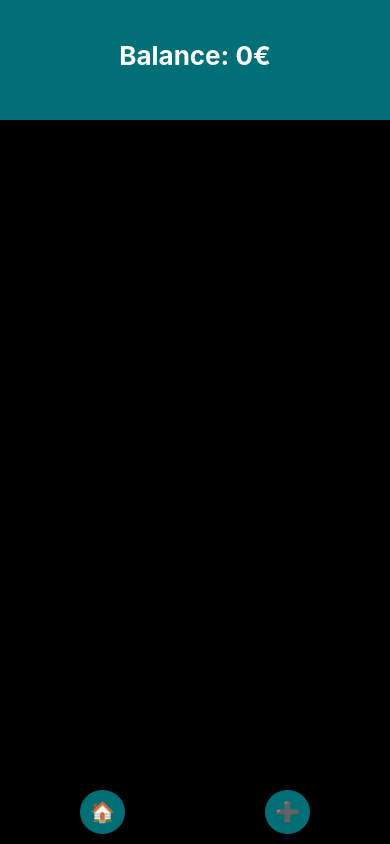
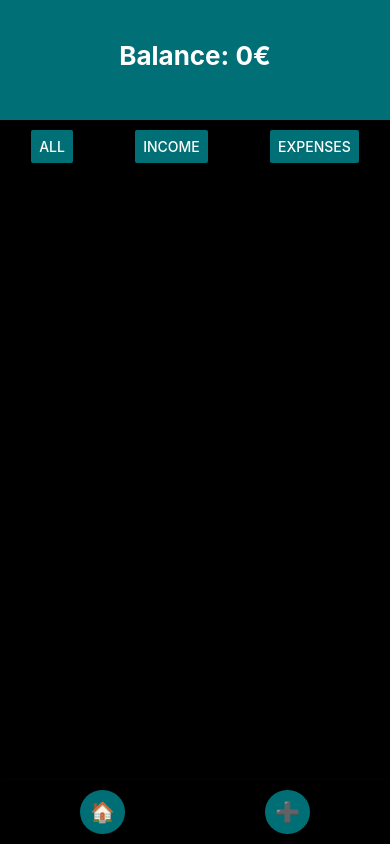
Before and after one commit to AfonsoSousa123/ExpenseTracker, a React Native app: screen /Home in a window 390 px wide. Built offline with nearby package versions, Linux system fonts and the light colour scheme.

Commit message:
feat: Add transaction filtering functionality and sort transactions by date in HomeScreen

```diff
--- a/screens/HomeScreen.tsx
+++ b/screens/HomeScreen.tsx
@@ -1,5 +1,12 @@
 import React, { useEffect, useState } from "react";
-import { ScrollView, FlatList, Text, StyleSheet, View } from "react-native";
+import {
+  ScrollView,
+  FlatList,
+  Text,
+  StyleSheet,
+  View,
+  Button,
+} from "react-native";
 import { useIsFocused } from "@react-navigation/native";
 import { Transaction } from "../types/Transaction";
 import TransactionItem from "../components/TransactionItem";
@@ -15,10 +22,18 @@ const HomeScreen = () => {
     null
   );
   const [isModalVisible, setModalVisible] = useState(false);
+  const [filter, setFilter] = useState<"all" | "income" | "expense">("all");
 
   const loadTransactions = async () => {
     const data = await AsyncStorage.getItem(STORAGE_KEY);
-    if (data) setTransactions(JSON.parse(data));
+    if (data) {
+      const parsedTransactions = JSON.parse(data);
+      const sortedTransactions = parsedTransactions.sort(
+        (a: Transaction, b: Transaction) =>
+          new Date(b.date).getTime() - new Date(a.date).getTime()
+      );
+      setTransactions(sortedTransactions);
+    }
   };
 
   const onDelete = async (id: string) => {
@@ -58,13 +73,37 @@ const HomeScreen = () => {
     0
   );
 
+  // Filter transactions based on the selected filter
+  const filteredTransactions = transactions.filter((transaction) => {
+    if (filter === "all") return true;
+    return transaction.type === filter;
+  });
+
   return (
     <>
       <Text style={styles.header}>Balance: {balance}€</Text>
 
+      <View style={styles.filterContainer}>
+        <Button
+          color={"#007076"}
+          title="All"
+          onPress={() => setFilter("all")}
+        />
+        <Button
+          color={"#007076"}
+          title="Income"
+          onPress={() => setFilter("income")}
+        />
+        <Button
+          color={"#007076"}
+          title="Expenses"
+          onPress={() => setFilter("expense")}
+        />
+      </View>
+
       <View style={styles.listContainer}>
         <FlatList
-          data={transactions}
+          data={filteredTransactions}
           keyExtractor={(item) => item.id}
           renderItem={({ item }) => (
             <TransactionItem
@@ -73,6 +112,7 @@ const HomeScreen = () => {
             />
           )}
           scrollEnabled={isFocused}
+          showsVerticalScrollIndicator={true}
           contentContainerStyle={styles.listContent}
         />
       </View>
@@ -90,14 +130,8 @@ const HomeScreen = () => {
 export default HomeScreen;
 
 const styles = StyleSheet.create({
-  scrollContainer: {
-    flexGrow: 1,
-    padding: 16,
-    backgroundColor: "#000000",
-  },
   header: {
     backgroundColor: "#007076",
-    // borderRadius: 8,
     paddingVertical: 40,
     paddingHorizontal: 20,
     fontSize: 26,
@@ -106,9 +140,14 @@ const styles = StyleSheet.create({
     height: 120,
     color: "#ffffff",
   },
+  filterContainer: {
+    flexDirection: "row",
+    justifyContent: "space-around",
+    backgroundColor: "#000000",
+    paddingVertical: 10,
+  },
   listContainer: {
     flex: 1,
-    maxHeight: 2000,
     paddingHorizontal: 16,
     paddingVertical: 16,
     backgroundColor: "#000000",
```
